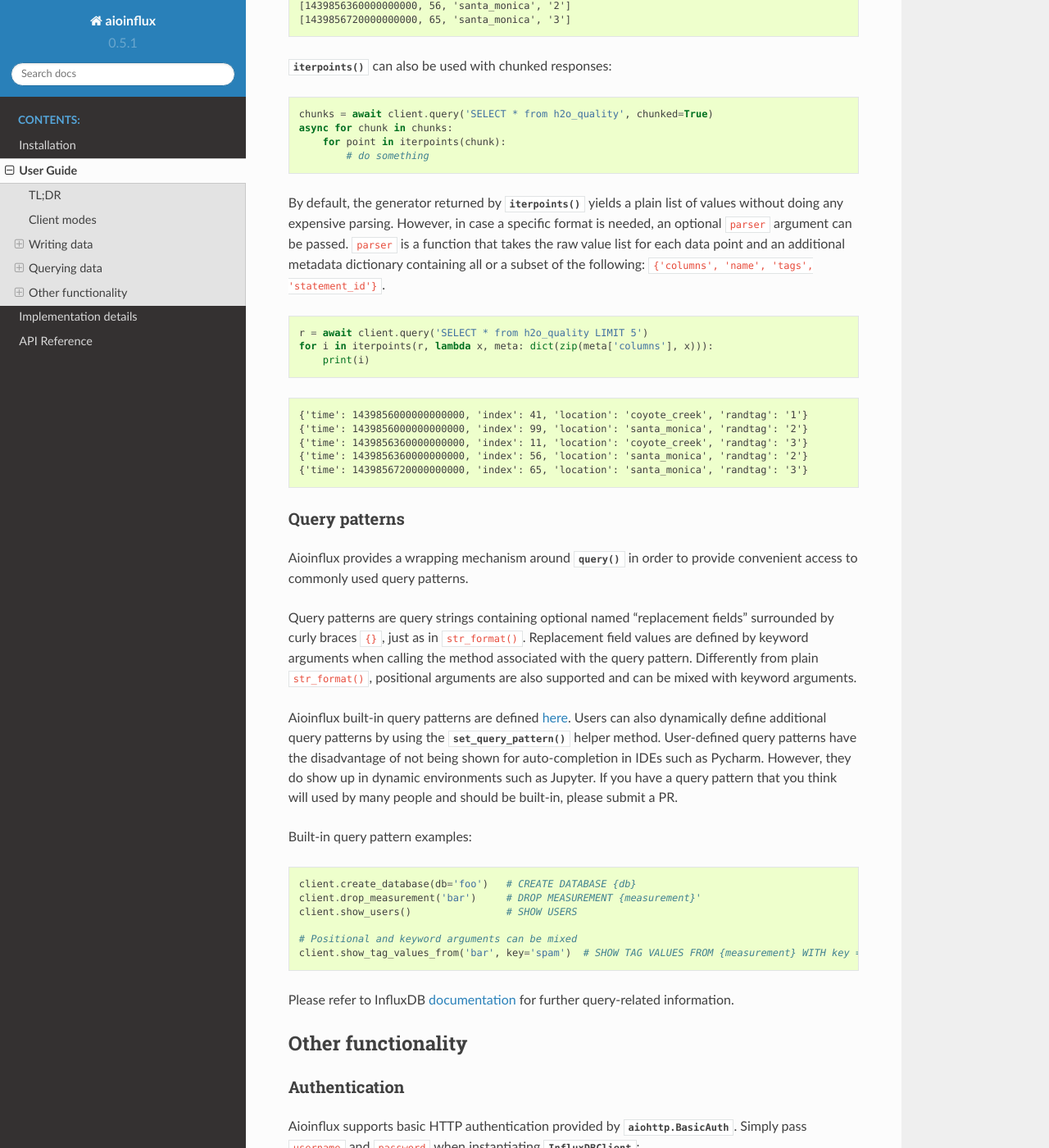
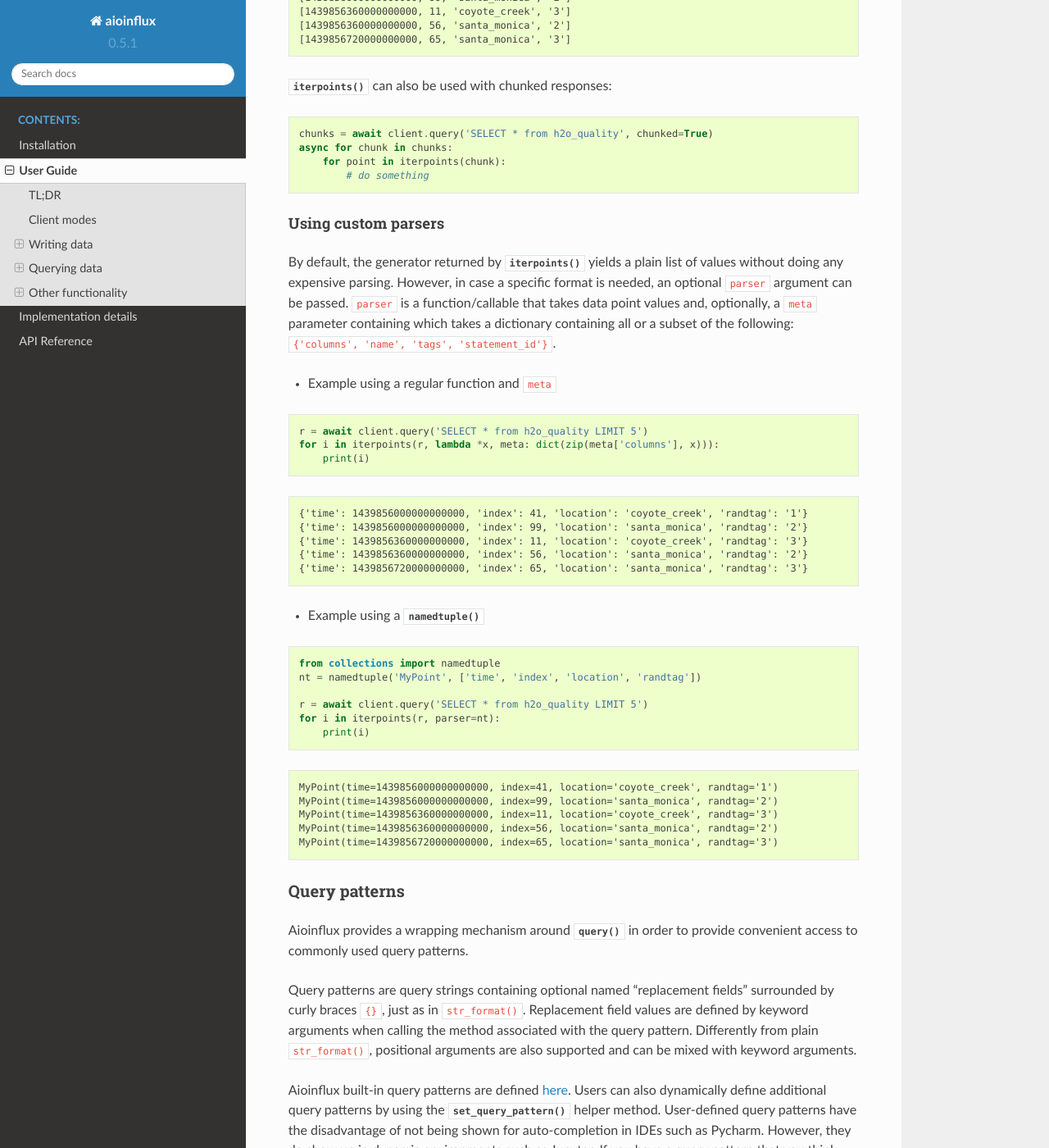
Before and after one commit to gusutabopb/aioinflux, a Sphinx documentation site: the page built from docs/usage.rst, in a window 1280 px wide and 1400 px high, scrolled down 10123 px. Shown: the whole window at 82% size. Built offline with Sphinx 7.4.7 and the Read the Docs theme 2.0.0, drawn with Linux system fonts in a browser that asks for light colours.

Commit message:
Allow `iterpoints` to use namedtuples as a parser

```diff
--- a/docs/usage.rst
+++ b/docs/usage.rst
@@ -546,18 +546,24 @@ provides the |iterpoints| function, which returns a generator object:
         for point in iterpoints(chunk):
             # do something
 
+
+Using custom parsers
+""""""""""""""""""""
+
 By default, the generator returned by |iterpoints|
 yields a plain list of values without doing any expensive parsing.
 However, in case a specific format is needed, an optional ``parser`` argument can be passed.
-``parser`` is a function that takes the raw value list for each data point and an additional
-metadata dictionary containing all or a subset of the following:
+``parser`` is a function/callable that takes data point values
+and, optionally, a ``meta`` parameter containing which takes a
+dictionary containing all or a subset of the following:
 ``{'columns', 'name', 'tags', 'statement_id'}``.
 
+- Example using a regular function and ``meta``
 
 .. code:: python
 
     r = await client.query('SELECT * from h2o_quality LIMIT 5')
-    for i in iterpoints(r, lambda x, meta: dict(zip(meta['columns'], x))):
+    for i in iterpoints(r, lambda *x, meta: dict(zip(meta['columns'], x))):
         print(i)
 
 .. code:: text
@@ -567,6 +573,26 @@ metadata dictionary containing all or a subset of the following:
     {'time': 1439856360000000000, 'index': 11, 'location': 'coyote_creek', 'randtag': '3'}
     {'time': 1439856360000000000, 'index': 56, 'location': 'santa_monica', 'randtag': '2'}
     {'time': 1439856720000000000, 'index': 65, 'location': 'santa_monica', 'randtag': '3'}
+
+
+- Example using a :py:func:`~collections.namedtuple`
+
+.. code:: python
+
+    from collections import namedtuple
+    nt = namedtuple('MyPoint', ['time', 'index', 'location', 'randtag'])
+
+    r = await client.query('SELECT * from h2o_quality LIMIT 5')
+    for i in iterpoints(r, parser=nt):
+        print(i)
+
+.. code:: text
+
+    MyPoint(time=1439856000000000000, index=41, location='coyote_creek', randtag='1')
+    MyPoint(time=1439856000000000000, index=99, location='santa_monica', randtag='2')
+    MyPoint(time=1439856360000000000, index=11, location='coyote_creek', randtag='3')
+    MyPoint(time=1439856360000000000, index=56, location='santa_monica', randtag='2')
+    MyPoint(time=1439856720000000000, index=65, location='santa_monica', randtag='3')
 
 
 Query patterns
```
Also changed, not shown: 2 other files.
